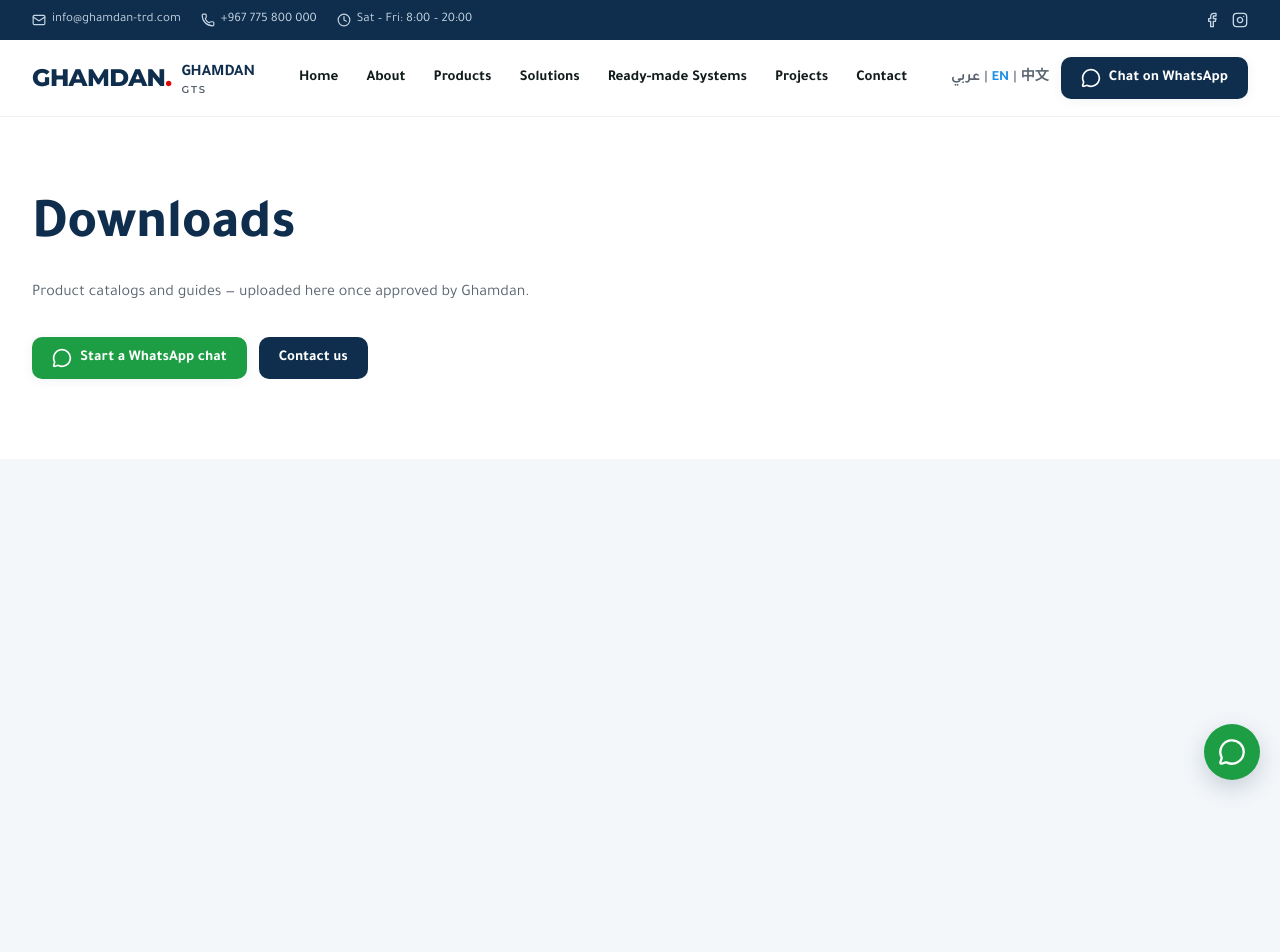
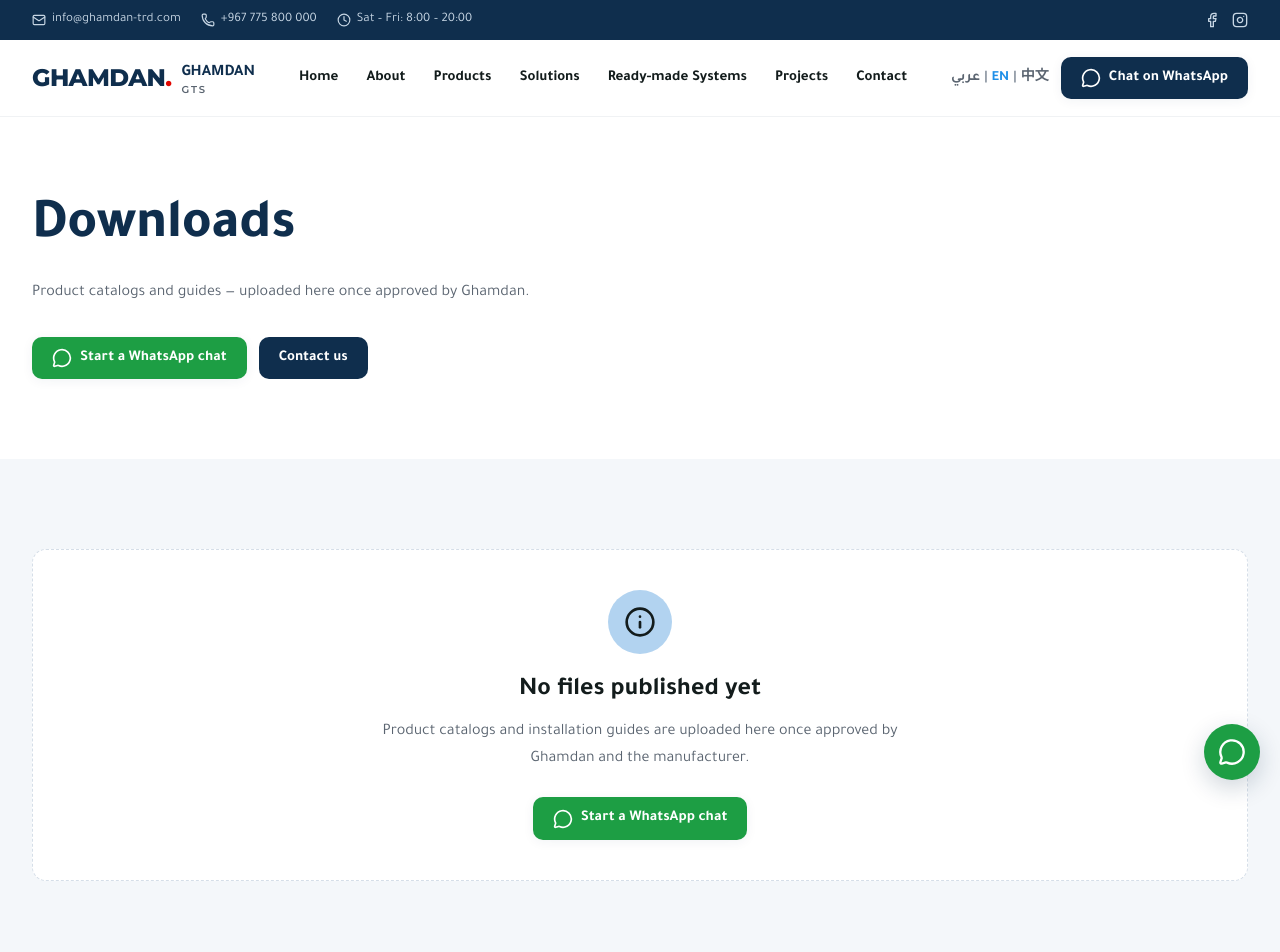
Before and after one commit to ahmedassem123x-web/ghamdan-website, a Next.js app: page /en/downloads in a window 1280 px wide. Shown: the top 952 px of the page. Built offline with nearby package versions, Linux system fonts and the light colour scheme.

Commit message:
v15 B1: update src/app/[locale]/downloads/page.tsx

```diff
--- a/src/app/[locale]/downloads/page.tsx
+++ b/src/app/[locale]/downloads/page.tsx
@@ -1,6 +1,6 @@
 import type { Metadata } from "next";
+import { Info } from "lucide-react";
 import Hero from "@/components/Hero";
-import { EmptyState } from "@/components/ui";
 import WhatsAppButton from "@/components/WhatsAppButton";
 import { pages } from "@/data";
 import { t } from "@/lib/i18n";
@@ -23,9 +23,19 @@ export default async function DownloadsPage({ params }: { params: Promise<{ loca
       <Hero locale={l} variant="plain" title={d.k1} text={d.k2} primaryHref="/contact" primaryLabelKey="cta.contactUs" />
       <section className="section">
         <div className="wrap">
-          <EmptyState title={t(d.k3, l)} copy={t(d.k4, l)}>
-            <WhatsAppButton locale={l} message={WA_MESSAGES.general[l]} label={ui("cta.whatsappStart", l)} source="downloads" variant="green-pill" />
-          </EmptyState>
+          {/* Honest empty state — inlined (visible by default) instead of the
+              shared EmptyState (Phase 6 removed the .reveal hiding from the
+              shared primitives; this page keeps its inline state). */}
+          <div className="rounded-card border border-dashed border-border-strong bg-surface p-10 text-center">
+            <div className="mx-auto flex size-16 items-center justify-center rounded-full bg-sky text-primary-hover">
+              <Info className="size-8" aria-hidden="true" />
+            </div>
+            <h3 className="mt-5 text-h3 font-semibold text-navy">{t(d.k3, l)}</h3>
+            <p className="mx-auto mt-3 max-w-xl text-body text-text-muted">{t(d.k4, l)}</p>
+            <div className="mt-6 flex flex-wrap items-center justify-center gap-3">
+              <WhatsAppButton locale={l} message={WA_MESSAGES.general[l]} label={ui("cta.whatsappStart", l)} source="downloads" variant="green-pill" />
+            </div>
+          </div>
         </div>
       </section>
     </>
```
